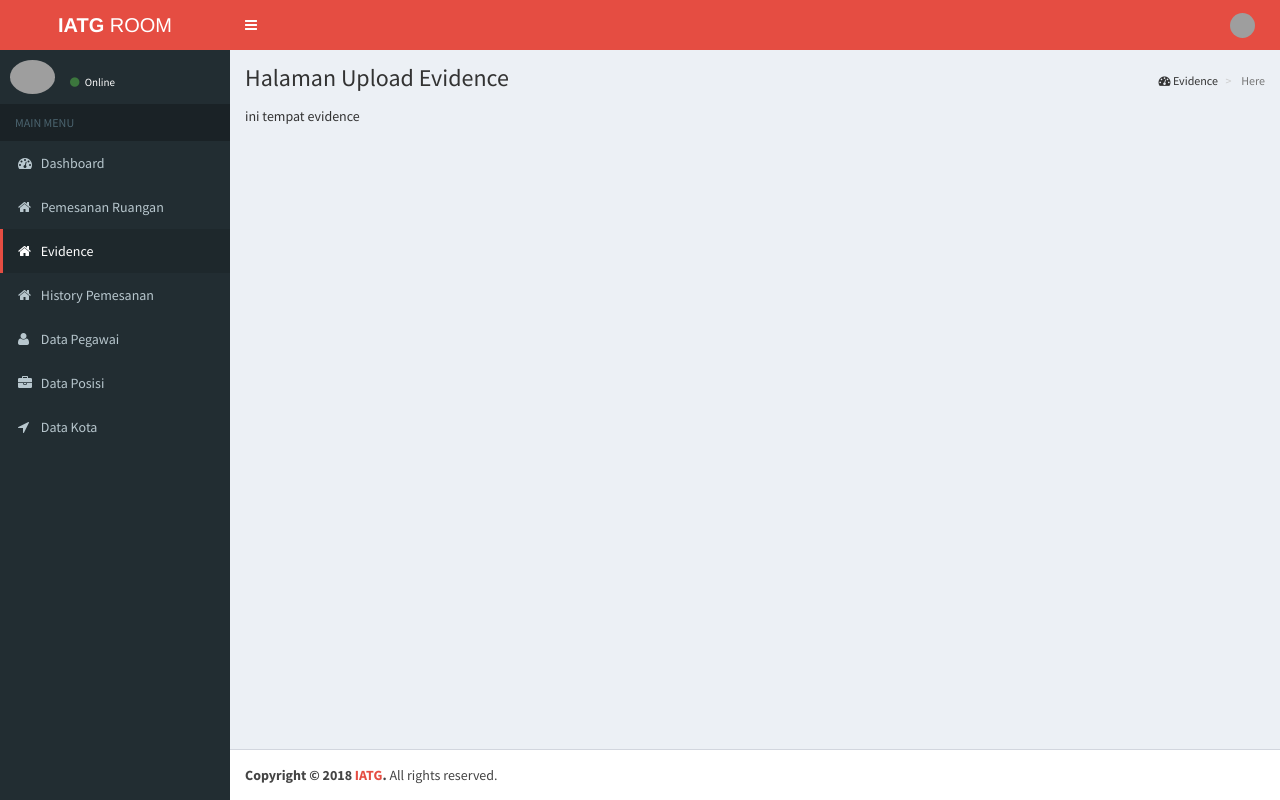
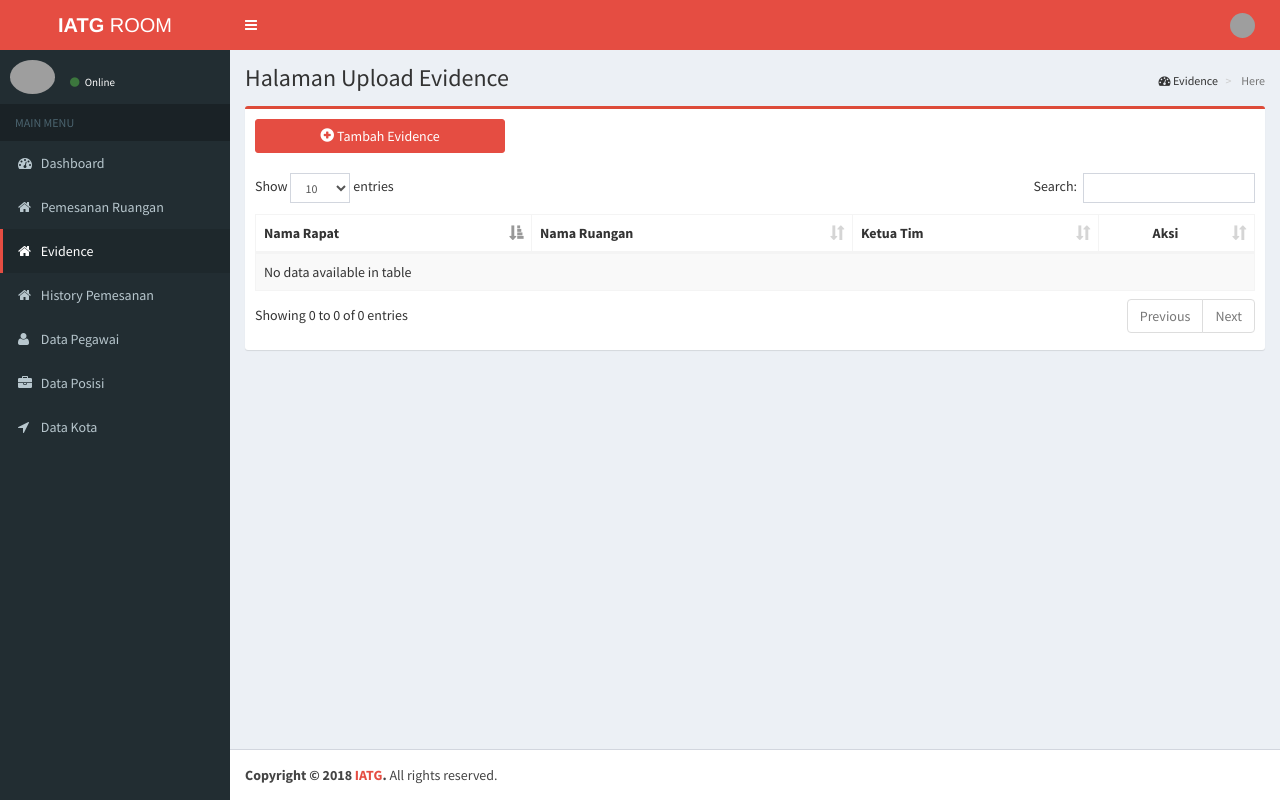
Before and after one commit to teguhdwiwidodo/iatgroom, a CodeIgniter app: page /Evidence in a window 1280 px wide. Run offline with CodeIgniter, Linux system fonts and the light colour scheme; a user stored in the database is signed in; data comes from the database, SQL or seed files in the repository; grey boxes are pictures that could not be loaded.

Commit message:
fixing evidence dan history

```diff
--- a/application/views/evidence/evidence.php
+++ b/application/views/evidence/evidence.php
@@ -1,14 +1,25 @@
-<?php
-/**
- * Created by PhpStorm.
- * User: DaniAgungPrastiyo
- * Date: 22/5/2018
- * Time: 9:33 AM
- */
+<div class="msg" style="display:none;">
+    <?php echo @$this->session->flashdata('msg'); ?>
+</div>
 
-
-?>
-
-<div>
-	ini tempat evidence
+<div class="box box-danger">
+    <div class="box-header">
+        <div class="col-md-3" style="padding: 0;">
+            <button class="form-control btn btn-primary" data-toggle="modal" data-target="#tambah-pegawai"><i class="glyphicon glyphicon-plus-sign"></i> Tambah Evidence</button>
+        </div>
+    </div>
+    <!-- /.box-header -->
+    <div class="box-body">
+        <table id="list-data" class="table table-bordered table-striped">
+            <thead>
+            <tr>
+                <th>Nama Rapat</th>
+                <th>Nama Ruangan</th>
+                <th>Ketua Tim</th>
+                <th style="text-align: center;">Aksi</th>
+            </tr>
+            </thead>
+            </tbody>
+        </table>
+    </div>
 </div>
```
Also changed, not shown: application/views/history/history.php (+22 -17 lines).
